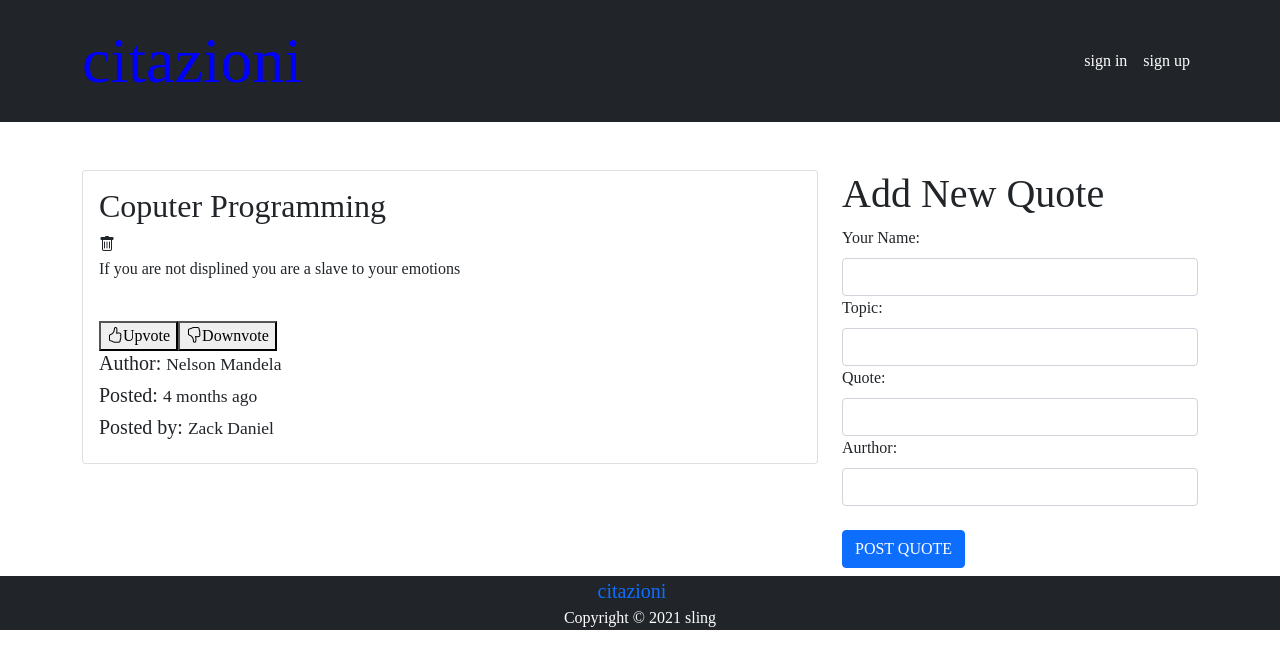
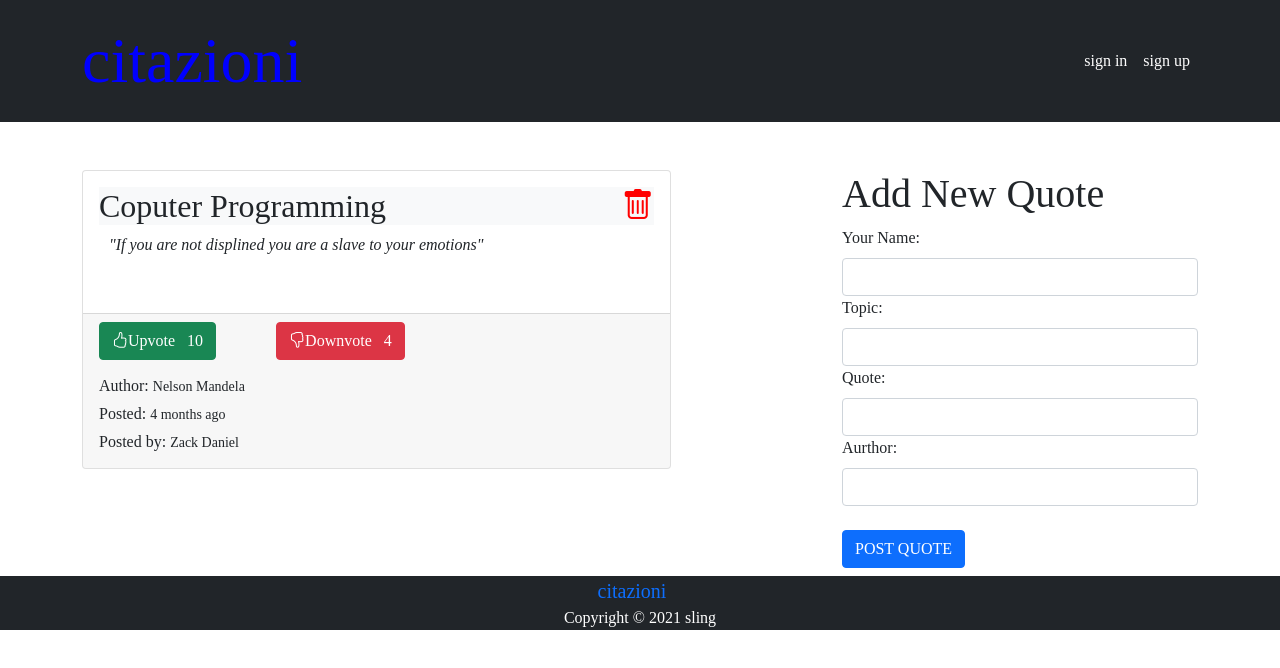
Before and after one commit to sling254/Quote-ratings, an Angular app: page / in a window 1280 px wide. Shown: the top 668 px of the page. Built offline with nearby package versions, Linux system fonts and the light colour scheme; a web font is replaced by a local one.

Commit message:
style quote and quote details components

```diff
--- a/src/app/components/quote-details/quote-details.component.css
+++ b/src/app/components/quote-details/quote-details.component.css
@@ -0,0 +1,3 @@
+#upvote{
+    margin-right: 60px;
+}
--- a/src/app/components/quote-details/quote-details.component.html
+++ b/src/app/components/quote-details/quote-details.component.html
@@ -1 +1,9 @@
-<p>quote-details works!</p>
+<button id="upvote" class="btn btn-success"><i class="bi bi-hand-thumbs-up"></i>Upvote &nbsp; 10</button>
+<button class="btn btn-danger"><i class="bi bi-hand-thumbs-down"></i>Downvote &nbsp; 4</button>
+
+<div id="post-details" class="mt-3">
+    <h6>Author: <small>Nelson Mandela</small></h6>
+    <h6>Posted: <small>4 months ago</small></h6>
+    <h6>Posted by: <small>Zack Daniel</small></h6>
+
+</div>
--- a/src/app/components/quote/quote.component.css
+++ b/src/app/components/quote/quote.component.css
@@ -0,0 +1,12 @@
+i{
+    float: right;
+    color:red;
+}
+
+p{
+    margin-left: 10px;
+    font-family: 'Times New Roman', Times, serif;
+}
+#quote{
+    font-style: italic;
+}
--- a/src/app/components/quote/quote.component.html
+++ b/src/app/components/quote/quote.component.html
@@ -1,18 +1,14 @@
 <div class="container mt-5">
     <div class="row">
         <div class="col-md-8">
-            <div class="card">
+            <div class="card" style="width:80%" >
                 <div class="card-body">
-                    <h2 class="card-title">Coputer Programming </h2><i class="bi bi-trash "></i>
-                    <p class="card-text">If you are not displined you are a slave to your emotions</p> <br>
-                    <button><i class="bi bi-hand-thumbs-up"></i>Upvote</button>
-                    <button><i class="bi bi-hand-thumbs-down"></i>Downvote</button>
-                    <h5>Author: <small>Nelson Mandela</small></h5>
-                    <h5>Posted: <small>4 months ago</small></h5>
-                    <h5>Posted by: <small>Zack Daniel</small></h5>
+                    <h2 class="card-title bg-light ">Coputer Programming <i class="bi bi-trash "></i> </h2>
+                    <p class="card-text" id="quote">"If you are not displined you are a slave to your emotions"</p> <br>
 
-
-
+                </div>
+                <div class="card-footer">
+                    <app-quote-details></app-quote-details>
                 </div>
             </div>
         </div>
```
